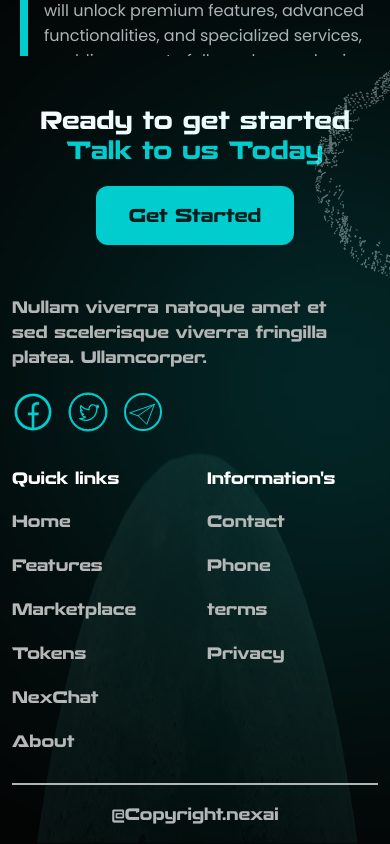
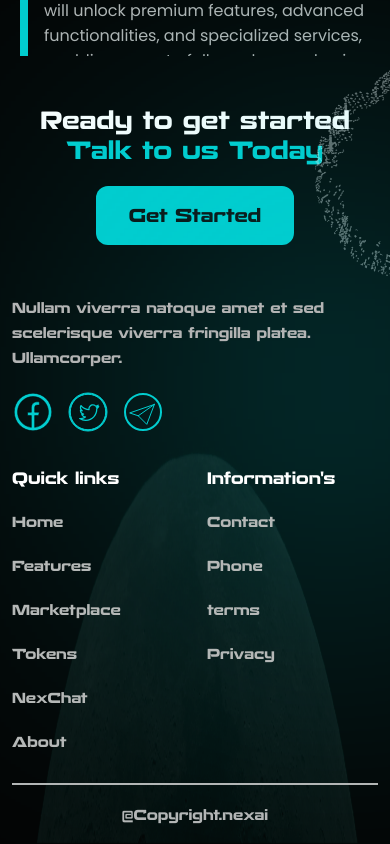
Before and after one commit to Pankajsiwach123321/nexai, a React (Create React App) app: page / in a window 390 px wide. Shown: the part 6221-7065 px from the top of the page. Built offline with nearby package versions, Linux system fonts and the light colour scheme; what @xpd/tailwind-3dtransforms would draw is missing.

Commit message:
text-size change in fotter

```diff
--- a/src/components/Footer.jsx
+++ b/src/components/Footer.jsx
@@ -7,7 +7,7 @@ const Footer = () => {
       <div className=" max-w-[1140px] mx-auto px-3 sm:pt-[70px]">
         <div className="row pt-[25px] sm:pt-[70px]">
           <div className="lg:w-7/12 sm:w-1/2 w-full px-3 sm:pt-[36px]">
-            <p className=" font-bold text-base leading-[25px] font-Recharge text-[#B3B4B4] max-w-[356px]">
+            <p className=" font-bold text-[14px] lg:text-base leading-[25px] font-Recharge text-[#B3B4B4] max-w-[356px]">
               Nullam viverra natoque amet et sed scelerisque viverra fringilla
               platea. Ullamcorper.
             </p>
@@ -53,7 +53,7 @@ const Footer = () => {
                   <li className="mt-5">
                     <a
                       href="#home"
-                      className=" navhover  hover:text-[#fff] duration-300 font-Recharge font-bold text-base leading-[19px] text-[#B5B8B7]"
+                      className=" navhover  hover:text-[#fff] duration-300 font-Recharge font-bold text-[14px] lg:text-base leading-[19px] text-[#B5B8B7]"
                     >
                       Home
                     </a>
@@ -61,7 +61,7 @@ const Footer = () => {
                   <li className="mt-5">
                     <a
                       href="#"
-                      className=" navhover hover:text-[#fff] duration-300 font-Recharge font-bold text-base leading-[19px] text-[#B5B8B7]"
+                      className=" navhover hover:text-[#fff] duration-300 font-Recharge font-bold text-[14px] lg:text-base leading-[19px] text-[#B5B8B7]"
                     >
                       Features
                     </a>
@@ -69,7 +69,7 @@ const Footer = () => {
                   <li className="mt-5">
                     <a
                       href="#market"
-                      className=" navhover hover:text-[#fff] duration-300 font-Recharge font-bold text-base leading-[19px] text-[#B5B8B7]"
+                      className=" navhover hover:text-[#fff] duration-300 font-Recharge font-bold text-[14px] lg:text-base leading-[19px] text-[#B5B8B7]"
                     >
                       Marketplace
                     </a>
@@ -77,7 +77,7 @@ const Footer = () => {
                   <li className="mt-5">
                     <a
                       href="#token"
-                      className=" navhover hover:text-[#fff] duration-300 font-Recharge font-bold text-base leading-[19px] text-[#B5B8B7]"
+                      className=" navhover hover:text-[#fff] duration-300 font-Recharge font-bold text-[14px] lg:text-base leading-[19px] text-[#B5B8B7]"
                     >
                       Tokens
                     </a>
@@ -85,7 +85,7 @@ const Footer = () => {
                   <li className="mt-5">
                     <a
                       href="#nexchat"
-                      className=" navhover hover:text-[#fff] duration-300 font-Recharge font-bold text-base leading-[19px] text-[#B5B8B7]"
+                      className=" navhover hover:text-[#fff] duration-300 font-Recharge font-bold text-[14px] lg:text-base leading-[19px] text-[#B5B8B7]"
                     >
                       NexChat
                     </a>
@@ -93,7 +93,7 @@ const Footer = () => {
                   <li className="mt-5">
                     <a
                       href="#about"
-                      className=" navhover hover:text-[#fff] duration-300 font-Recharge font-bold text-base leading-[19px] text-[#B5B8B7]"
+                      className=" navhover hover:text-[#fff] duration-300 font-Recharge font-bold text-[14px] lg:text-base leading-[19px] text-[#B5B8B7]"
                     >
                       About
                     </a>
@@ -110,7 +110,7 @@ const Footer = () => {
                   <li className="mt-5">
                     <a
                       href="#"
-                      className=" navhover hover:text-[#fff] duration-300 font-Recharge font-bold text-base leading-[19px] text-[#B5B8B7]"
+                      className=" navhover hover:text-[#fff] duration-300 font-Recharge font-bold text-[14px] lg:text-base leading-[19px] text-[#B5B8B7]"
                     >
                       Contact
                     </a>
@@ -118,7 +118,7 @@ const Footer = () => {
                   <li className="mt-5">
                     <a
                       href="#"
-                      className=" navhover hover:text-[#fff] duration-300 font-Recharge font-bold text-base leading-[19px] text-[#B5B8B7]"
+                      className=" navhover hover:text-[#fff] duration-300 font-Recharge font-bold text-[14px] lg:text-base leading-[19px] text-[#B5B8B7]"
                     >
                       Phone
                     </a>
@@ -126,7 +126,7 @@ const Footer = () => {
                   <li className="mt-5">
                     <a
                       href="#"
-                      className=" navhover hover:text-[#fff] duration-300 font-Recharge font-bold text-base leading-[19px] text-[#B5B8B7]"
+                      className=" navhover hover:text-[#fff] duration-300 font-Recharge font-bold text-[14px] lg:text-base leading-[19px] text-[#B5B8B7]"
                     >
                       terms
                     </a>
@@ -134,7 +134,7 @@ const Footer = () => {
                   <li className="mt-5">
                     <a
                       href="#"
-                      className=" navhover hover:text-[#fff] duration-300 font-Recharge font-bold text-base leading-[19px] text-[#B5B8B7]"
+                      className=" navhover hover:text-[#fff] duration-300 font-Recharge font-bold text-[14px] lg:text-base leading-[19px] text-[#B5B8B7]"
                     >
                       Privacy
                     </a>
@@ -144,7 +144,7 @@ const Footer = () => {
             </div>
           </div>
         </div>
-        <p className=" font-Recharge font-bold text-base leading-[19px] text-center text-[#B3B6B6] border-t-[2px] py-[20px] mt-[30px] border-t-[#B3B6B6]">
+        <p className=" font-Recharge font-bold text-[14px] lg:text-base leading-[19px] text-center text-[#B3B6B6] border-t-[2px] py-[20px] mt-[30px] border-t-[#B3B6B6]">
           @Copyright.nexai
         </p>
         <div className="max-w-[228px] max-h-[228px] w-full z-[-1]  h-full absolute right-[-15%] top-[0%] bg-[#02CDCF] blur-[175px]"></div>
```
